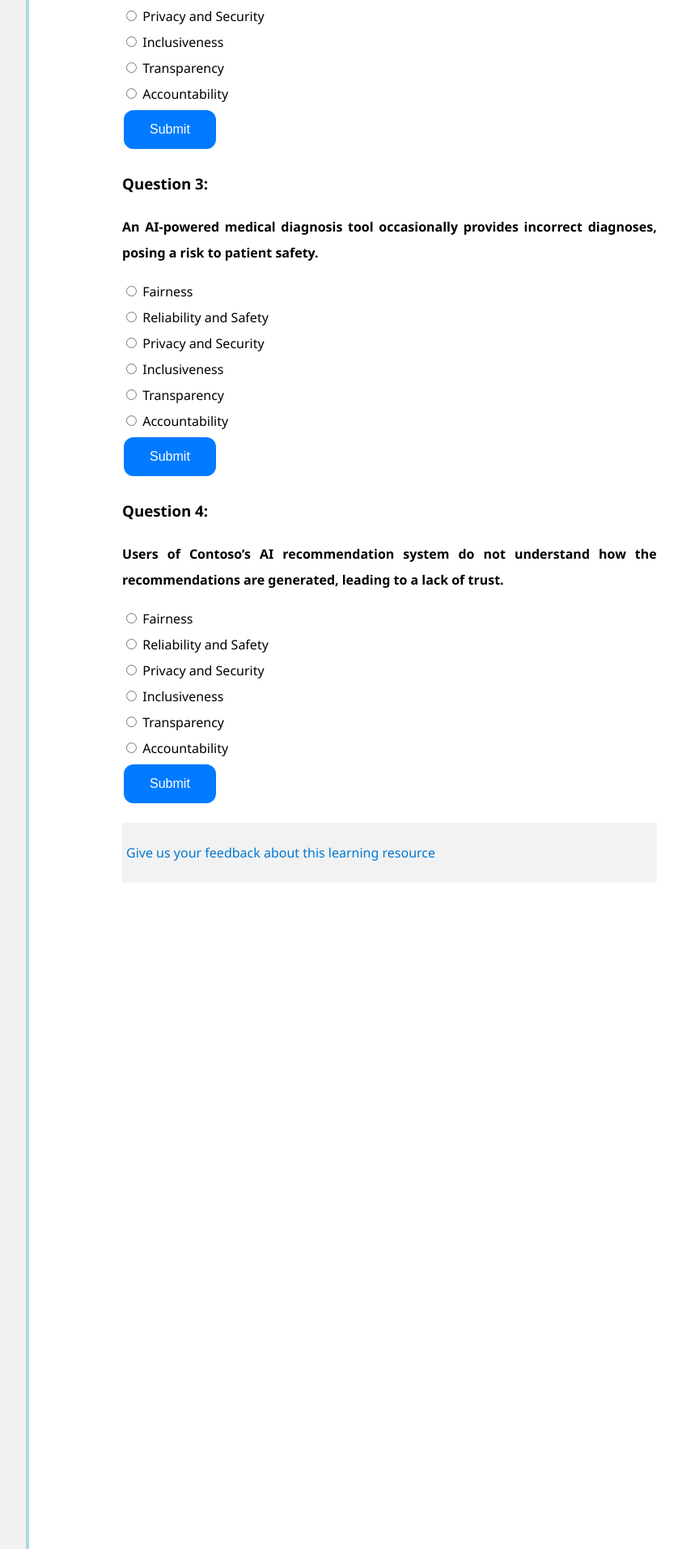
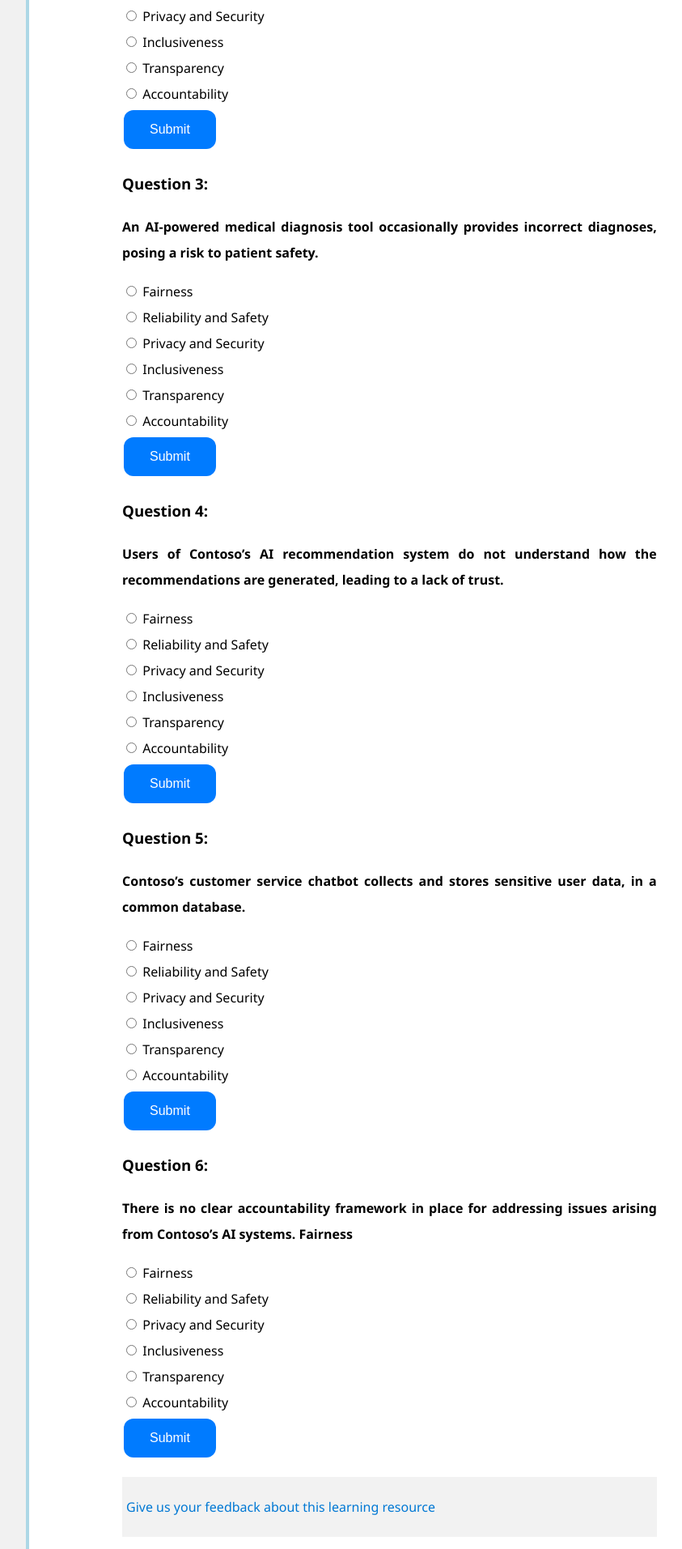
Before and after one commit to ningweinw/iengage, a Jekyll site: the page built from project-files/case-study/Data and AI/Responsible AI.md, in a window 1280 px wide. Shown: the part 1153-3066 px from the top of the page at 81% size, without its empty margins (288-1131 px from the left). Built offline with Jekyll 4.4.1, drawn with Linux system fonts in a browser that asks for light colours.

Commit message:
Update Responsible AI.md

```diff
--- a/project-files/case-study/Data and AI/Responsible AI.md
+++ b/project-files/case-study/Data and AI/Responsible AI.md
@@ -41,18 +41,18 @@ Alex, a lead engineer at Contoso, has been tasked with overseeing the implementa
 **Contoso's AI-powered virtual assistant is not accessible to users with disabilities, limiting its usability.**
 
 <form id="quizForm2">
-  <input type="radio" id="q1a" name="q2" value="A">
-  <label for="q1a">Fairness </label><br>
-  <input type="radio" id="q1b" name="q2" value="B">
-  <label for="q1b">Reliability and Safety</label><br>
-  <input type="radio" id="q1c" name="q2" value="C">
-  <label for="q1c">Privacy and Security </label><br>
-  <input type="radio" id="q1d" name="q2" value="D">
-  <label for="q1d">Inclusiveness </label><br>
-  <input type="radio" id="q1d" name="q2" value="E">
-  <label for="q1d">Transparency</label><br>
-  <input type="radio" id="q1d" name="q2" value="F">
-  <label for="q1d">Accountability </label><br>
+  <input type="radio" id="q2a" name="q2" value="A">
+  <label for="q2a">Fairness </label><br>
+  <input type="radio" id="q2b" name="q2" value="B">
+  <label for="q2b">Reliability and Safety</label><br>
+  <input type="radio" id="q2c" name="q2" value="C">
+  <label for="q2c">Privacy and Security </label><br>
+  <input type="radio" id="q2d" name="q2" value="D">
+  <label for="q2d">Inclusiveness </label><br>
+  <input type="radio" id="q2d" name="q2" value="E">
+  <label for="q2d">Transparency</label><br>
+  <input type="radio" id="q2d" name="q2" value="F">
+  <label for="q2d">Accountability </label><br>
   <button type="button" onclick="checkAnswer('q2', 'D', 'result2')" class="styled-button">Submit</button>
 </form>
 
@@ -62,18 +62,18 @@ Alex, a lead engineer at Contoso, has been tasked with overseeing the implementa
 **An AI-powered medical diagnosis tool occasionally provides incorrect diagnoses, posing a risk to patient safety.**
 
 <form id="quizForm3">
-  <input type="radio" id="q1a" name="q3" value="A">
-  <label for="q1a">Fairness </label><br>
-  <input type="radio" id="q1b" name="q3" value="B">
-  <label for="q1b">Reliability and Safety</label><br>
-  <input type="radio" id="q1c" name="q3" value="C">
-  <label for="q1c">Privacy and Security </label><br>
-  <input type="radio" id="q1d" name="q3" value="D">
-  <label for="q1d">Inclusiveness </label><br>
-  <input type="radio" id="q1d" name="q3" value="E">
-  <label for="q1d">Transparency</label><br>
-  <input type="radio" id="q1d" name="q3" value="F">
-  <label for="q1d">Accountability </label><br>
+  <input type="radio" id="q3a" name="q3" value="A">
+  <label for="q3a">Fairness </label><br>
+  <input type="radio" id="q3b" name="q3" value="B">
+  <label for="q3b">Reliability and Safety</label><br>
+  <input type="radio" id="q3c" name="q3" value="C">
+  <label for="q3c">Privacy and Security </label><br>
+  <input type="radio" id="q3d" name="q3" value="D">
+  <label for="q3d">Inclusiveness </label><br>
+  <input type="radio" id="q3d" name="q3" value="E">
+  <label for="q3d">Transparency</label><br>
+  <input type="radio" id="q3d" name="q3" value="F">
+  <label for="q3d">Accountability </label><br>
   <button type="button" onclick="checkAnswer('q3', 'B', 'result3')" class="styled-button">Submit</button>
 </form>
 
@@ -83,22 +83,64 @@ Alex, a lead engineer at Contoso, has been tasked with overseeing the implementa
 **Users of Contoso's AI recommendation system do not understand how the recommendations are generated, leading to a lack of trust.**
 
 <form id="quizForm4">
-  <input type="radio" id="q1a" name="q4" value="A">
-  <label for="q1a">Fairness </label><br>
-  <input type="radio" id="q1b" name="q4" value="B">
-  <label for="q1b">Reliability and Safety</label><br>
-  <input type="radio" id="q1c" name="q4" value="C">
-  <label for="q1c">Privacy and Security </label><br>
-  <input type="radio" id="q1d" name="q4" value="D">
-  <label for="q1d">Inclusiveness </label><br>
-  <input type="radio" id="q1d" name="q4" value="E">
-  <label for="q1d">Transparency</label><br>
-  <input type="radio" id="q1d" name="q4" value="F">
-  <label for="q1d">Accountability </label><br>
+  <input type="radio" id="q4a" name="q4" value="A">
+  <label for="q4a">Fairness </label><br>
+  <input type="radio" id="q4b" name="q4" value="B">
+  <label for="q4b">Reliability and Safety</label><br>
+  <input type="radio" id="q4c" name="q4" value="C">
+  <label for="q4c">Privacy and Security </label><br>
+  <input type="radio" id="q4d" name="q4" value="D">
+  <label for="q4d">Inclusiveness </label><br>
+  <input type="radio" id="q4d" name="q4" value="E">
+  <label for="q4d">Transparency</label><br>
+  <input type="radio" id="q4d" name="q4" value="F">
+  <label for="q4d">Accountability </label><br>
   <button type="button" onclick="checkAnswer('q4', 'E', 'result4')" class="styled-button">Submit</button>
 </form>
 
 <p id="result4"></p>
+
+### Question 5:
+**Contoso's customer service chatbot collects and stores sensitive user data, in a common database.**
+
+<form id="quizForm5">
+  <input type="radio" id="q5a" name="q5" value="A">
+  <label for="q5a">Fairness </label><br>
+  <input type="radio" id="q5b" name="q5" value="B">
+  <label for="q5b">Reliability and Safety</label><br>
+  <input type="radio" id="q5c" name="q5" value="C">
+  <label for="q5c">Privacy and Security </label><br>
+  <input type="radio" id="q5d" name="q5" value="D">
+  <label for="q5d">Inclusiveness </label><br>
+  <input type="radio" id="q5d" name="q5" value="E">
+  <label for="q5d">Transparency</label><br>
+  <input type="radio" id="q5d" name="q5" value="F">
+  <label for="q5d">Accountability </label><br>
+  <button type="button" onclick="checkAnswer('q5', 'C', 'result5')" class="styled-button">Submit</button>
+</form>
+
+<p id="result5"></p>
+
+### Question 6:
+**There is no clear accountability framework in place for addressing issues arising from Contoso's AI systems. Fairness**
+
+<form id="quizForm6">
+  <input type="radio" id="q6a" name="q6" value="A">
+  <label for="q6a">Fairness </label><br>
+  <input type="radio" id="q6b" name="q6" value="B">
+  <label for="q6b">Reliability and Safety</label><br>
+  <input type="radio" id="q6c" name="q6" value="C">
+  <label for="q6c">Privacy and Security </label><br>
+  <input type="radio" id="q6d" name="q6" value="D">
+  <label for="q6d">Inclusiveness </label><br>
+  <input type="radio" id="q6d" name="q6" value="E">
+  <label for="q6d">Transparency</label><br>
+  <input type="radio" id="q6d" name="q6" value="F">
+  <label for="q6d">Accountability </label><br>
+  <button type="button" onclick="checkAnswer('q6', 'D', 'result5')" class="styled-button">Submit</button>
+</form>
+
+<p id="result6"></p>
 
 <script>
   function checkAnswer(question, correctAnswer, resultId) {
```
